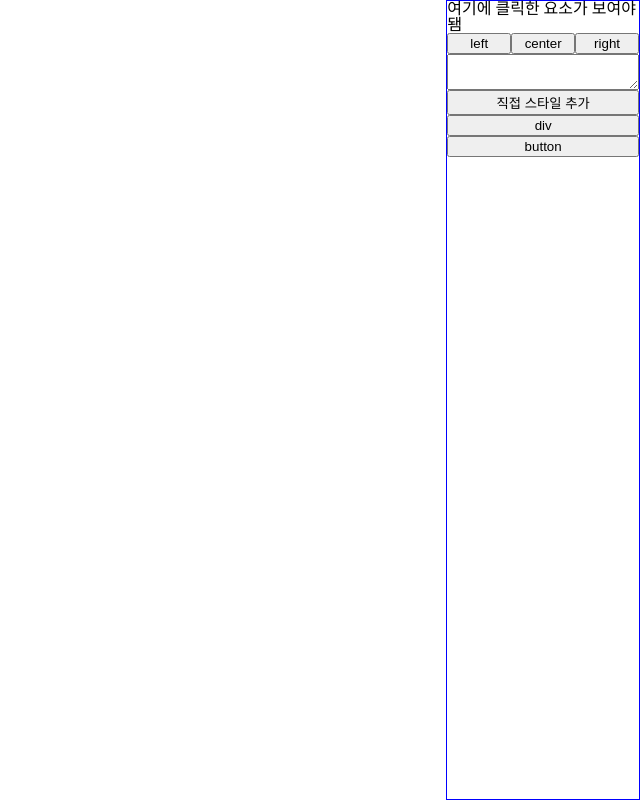
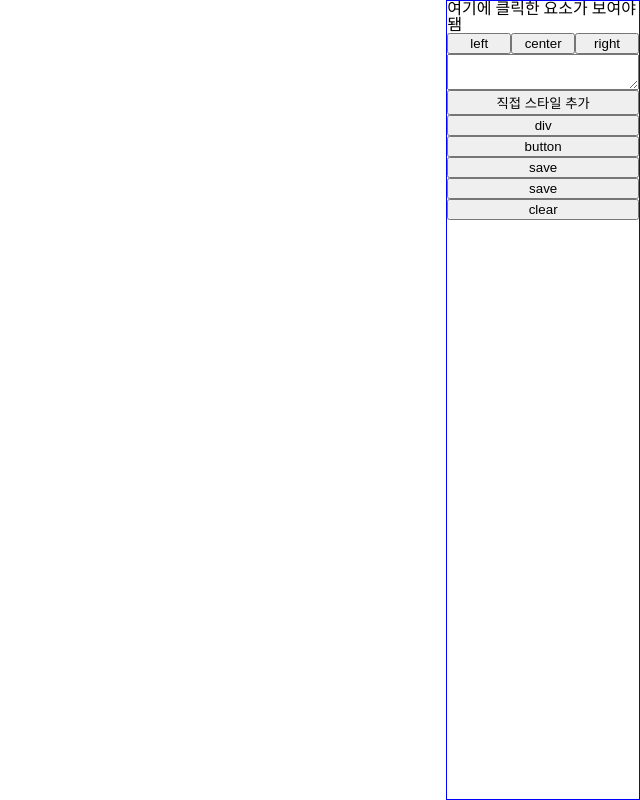
Before and after one commit to dbckdgjs369/website-generator, a React (Vite) app: page /main in a window 1280 px wide. Shown: the whole page, without its empty margins (640-1280 px from the left). Built offline with nearby package versions, Linux system fonts and the light colour scheme.

Commit message:
feat: json 관련 event 버튼 생성

```diff
--- a/src/components/ToolBar/ToolBar.tsx
+++ b/src/components/ToolBar/ToolBar.tsx
@@ -14,6 +14,10 @@ export default function ToolBar() {
   const addStyle = (ev: React.MouseEvent<HTMLButtonElement>) => {
     ev.preventDefault();
     globalEmitter.emit("style", textareaRef.current?.value);
+  };
+  const handleFile = (ev: React.MouseEvent<HTMLButtonElement>) => {
+    ev.preventDefault();
+    globalEmitter.emit("file", textareaRef.current?.value);
   };
 
   return (
@@ -34,6 +38,15 @@ export default function ToolBar() {
       <button onClick={handleButton} id="button">
         button
       </button>
+      <button onClick={handleButton} id="delete">
+        save
+      </button>
+      <button onClick={handleFile} id="save">
+        save
+      </button>
+      <button onClick={handleFile} id="clear">
+        clear
+      </button>
     </S.ToolBarWrapper>
   );
 }
```
